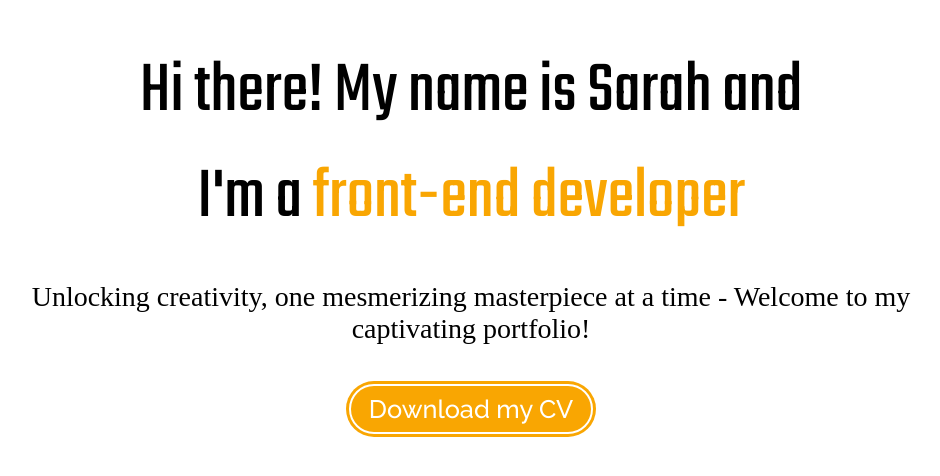
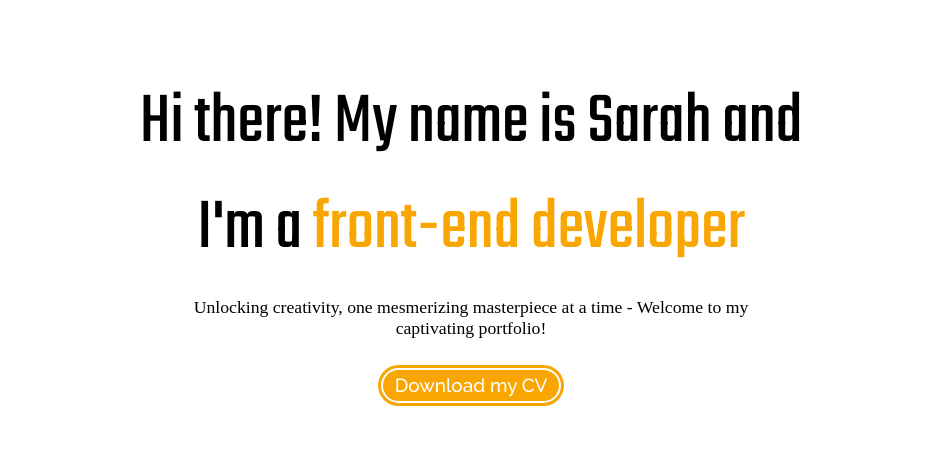
Before and after one commit to sara-abu-zeineh/portfolio1, a plain HTML site: page index.html in a window 1280 px wide. Shown: the part 162-638 px from the top of the page, without its empty margins (169-1109 px from the left). Drawn offline with Linux system fonts and the light colour scheme.

Commit message:
#3 - Fix the margins & font-size

```diff
--- a/style.css
+++ b/style.css
@@ -42,13 +42,13 @@ li{
     width: 10em;
     font-size: clamp(3.25rem, 0.008rem + 6.975vw, 7.375rem);
     text-align: center;
-    margin-bottom: .4em;
+    margin-bottom: .2em;
 }
 .welcoming-text span{
     color: var(--golden-orange);
 }
 .tagline{
-    font-size: clamp(1.25rem, 0.008rem + 2.375vw, 2.8rem);
+    font-size: clamp(1.25rem, 0.008rem + 1.375vw, 2.8rem);
     text-align: center;
     padding: 0em 2em;
     margin-bottom: .4em;
@@ -57,7 +57,7 @@ li{
 .download{
     background-color: var(--golden-orange);
     color: var(--white);
-    font-size:clamp(1.15rem, 0.008rem + 1.975vw, 2.7rem);
+    font-size:clamp(1.15rem, 0.008rem + 1.475vw, 2.7rem);
     padding: .5em .9em;
     margin-top: 1em;
     border-radius: 2em;
```
